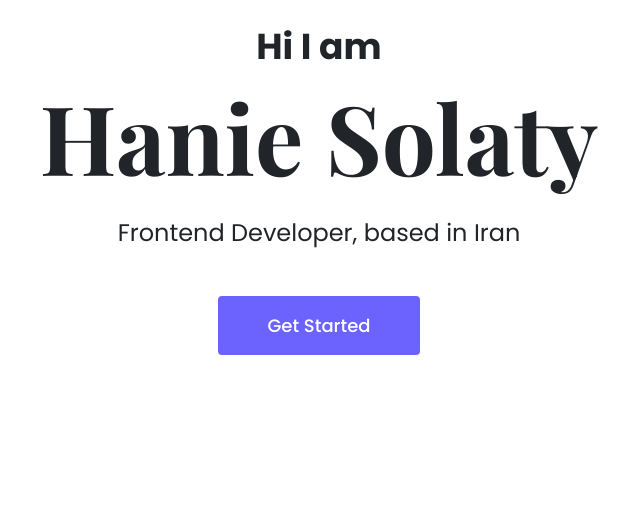
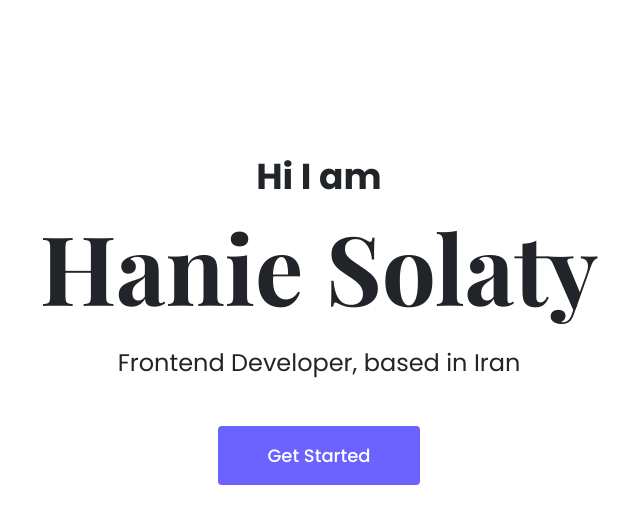
Before and after one commit to HanieSolaty/Portfolio-Project, a plain HTML site: page index.html in a window 1280 px wide. Shown: the whole page, without its empty margins (321-961 px from the left). Drawn offline with nearby package versions, Linux system fonts and the light colour scheme.

Commit message:
fixing padding

```diff
--- a/src/style.css
+++ b/src/style.css
@@ -26,7 +26,7 @@ header {
 }
 
 .hero {
-  padding: 20px 300px;
+  padding: 150px 20px;
   text-align: center;
 }
 
```
